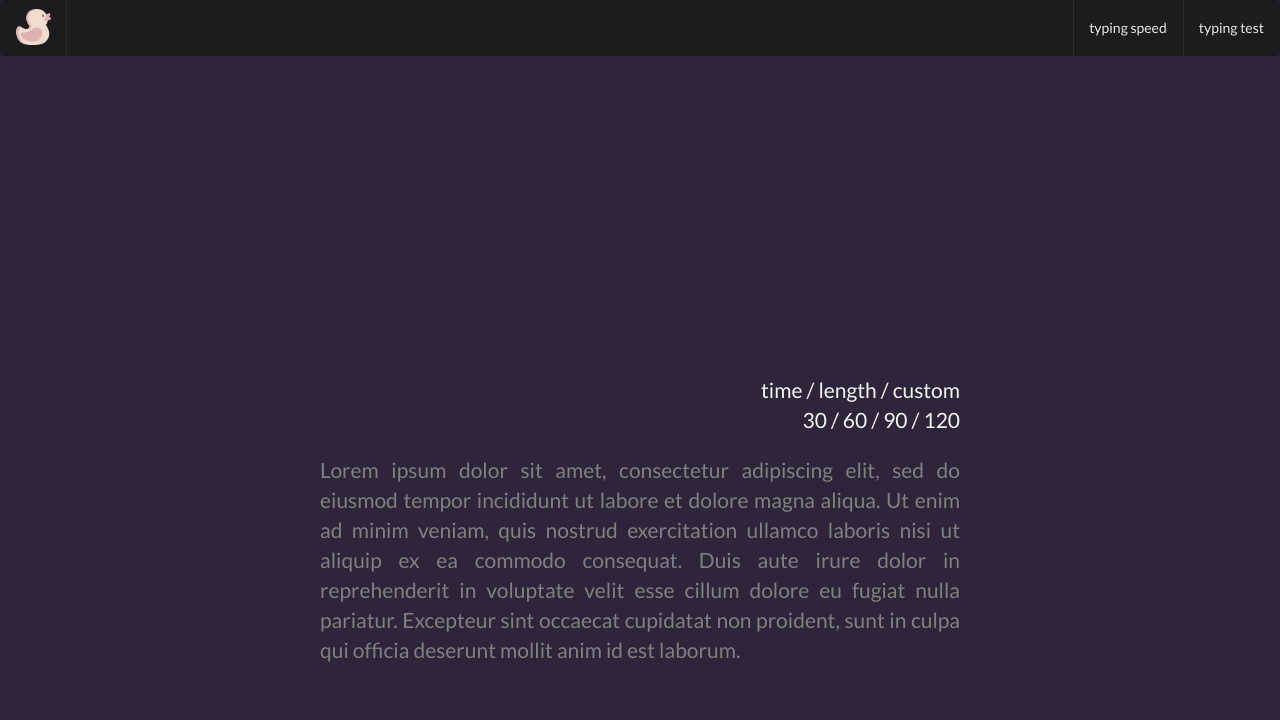
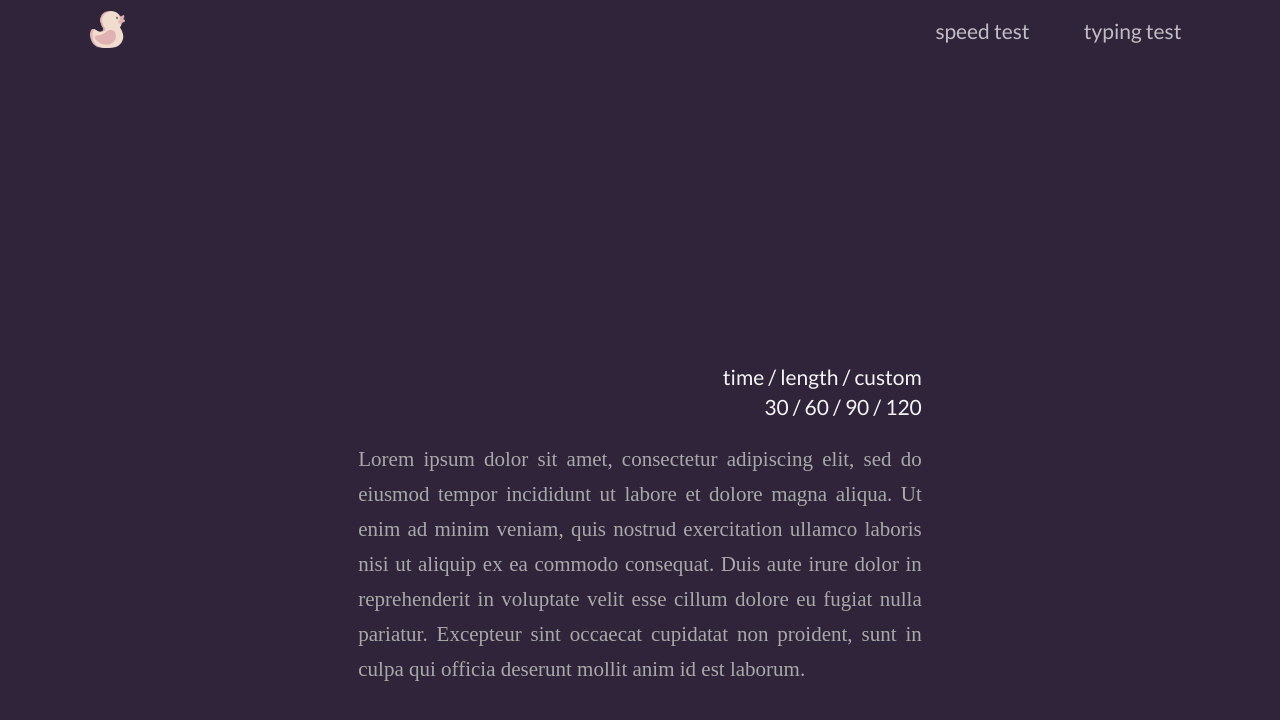
Before and after one commit to josh-velasquez/TypingDuck, a React (Create React App) app in the folder typingduck/: page / in a window 1280 px wide. Shown: the top 720 px of the page. Built offline with nearby package versions, Linux system fonts and the light colour scheme.

Commit message:
Update input text

```diff
--- a/typingduck/package.json
+++ b/typingduck/package.json
@@ -8,6 +8,7 @@
     "@testing-library/user-event": "^12.8.3",
     "react": "^17.0.2",
     "react-dom": "^17.0.2",
+    "react-router-dom": "^5.2.0",
     "react-scripts": "4.0.3",
     "web-vitals": "^1.1.2"
   },
--- a/typingduck/src/App.js
+++ b/typingduck/src/App.js
@@ -4,7 +4,7 @@ import TypingSpeed from './components/typingtest'
 
 const App = () => {
   return (
-    <div className="App">
+    <div className="ui container">
       <Header />
       <TypingSpeed />
     </div>
--- a/typingduck/src/components/header.js
+++ b/typingduck/src/components/header.js
@@ -4,12 +4,12 @@ import Logo from '../assets/rubber-duck.png';
 class Header extends React.Component {
     render() {
         return (
-            <div className="ui stackable menu inverted">
+            <div className="ui secondary menu inverted">
                 <div className="item">
                     <img className="logo" src={Logo} />
                 </div>
-                <div className="right menu">
-                    <a className="item">typing speed</a>
+                <div className="right menu navigation">
+                    <a className="item">speed test</a>
                     <a className="item">typing test</a>
                 </div>
             </div>
--- a/typingduck/src/components/typingtest.js
+++ b/typingduck/src/components/typingtest.js
@@ -23,11 +23,10 @@ class TypingTest extends React.Component {
                         </p>
                     </div>
                 </div>
-
-                <div className="textbody">
-                    <p>
-                    Lorem ipsum dolor sit amet, consectetur adipiscing elit, sed do eiusmod tempor incididunt ut labore et dolore magna aliqua. Ut enim ad minim veniam, quis nostrud exercitation ullamco laboris nisi ut aliquip ex ea commodo consequat. Duis aute irure dolor in reprehenderit in voluptate velit esse cillum dolore eu fugiat nulla pariatur. Excepteur sint occaecat cupidatat non proident, sunt in culpa qui officia deserunt mollit anim id est laborum.
-                    </p>
+                <div className="textbody" contentEditable="true">
+                    <div className="text">
+                        Lorem ipsum dolor sit amet, consectetur adipiscing elit, sed do eiusmod tempor incididunt ut labore et dolore magna aliqua. Ut enim ad minim veniam, quis nostrud exercitation ullamco laboris nisi ut aliquip ex ea commodo consequat. Duis aute irure dolor in reprehenderit in voluptate velit esse cillum dolore eu fugiat nulla pariatur. Excepteur sint occaecat cupidatat non proident, sunt in culpa qui officia deserunt mollit anim id est laborum.
+                    </div>
                 </div>
             </div>
         )
--- a/typingduck/src/index.css
+++ b/typingduck/src/index.css
@@ -29,12 +29,6 @@ body {
   right: 0;
 }
 
-.textbody {
-  color: grey;
-  font-size: 1.5em;
-  text-align: justify;
-}
-
 .statistics-values {
   text-align: right;
   width: 100%;
@@ -59,3 +53,26 @@ body {
   display: flex;
   flex-direction: row;
 }
+
+.navigation {
+  font-size: 1.5em;
+}
+
+.textbody {
+  font-size: 1.5em;
+  text-align: justify;
+  line-height: 35px;
+  outline: 0px;
+  overflow: hidden;
+}
+
+.text {
+  color: darkgray;
+  height: fit-content;
+  overflow: hidden;
+  width: 100%;
+  align-content: flex-start;
+  font-family: "Roboto Mono";
+  display: flex;
+  flex-wrap: wrap;
+}
```
Also changed, not shown: 1 other file (tests, documents, lock files or other folders).
